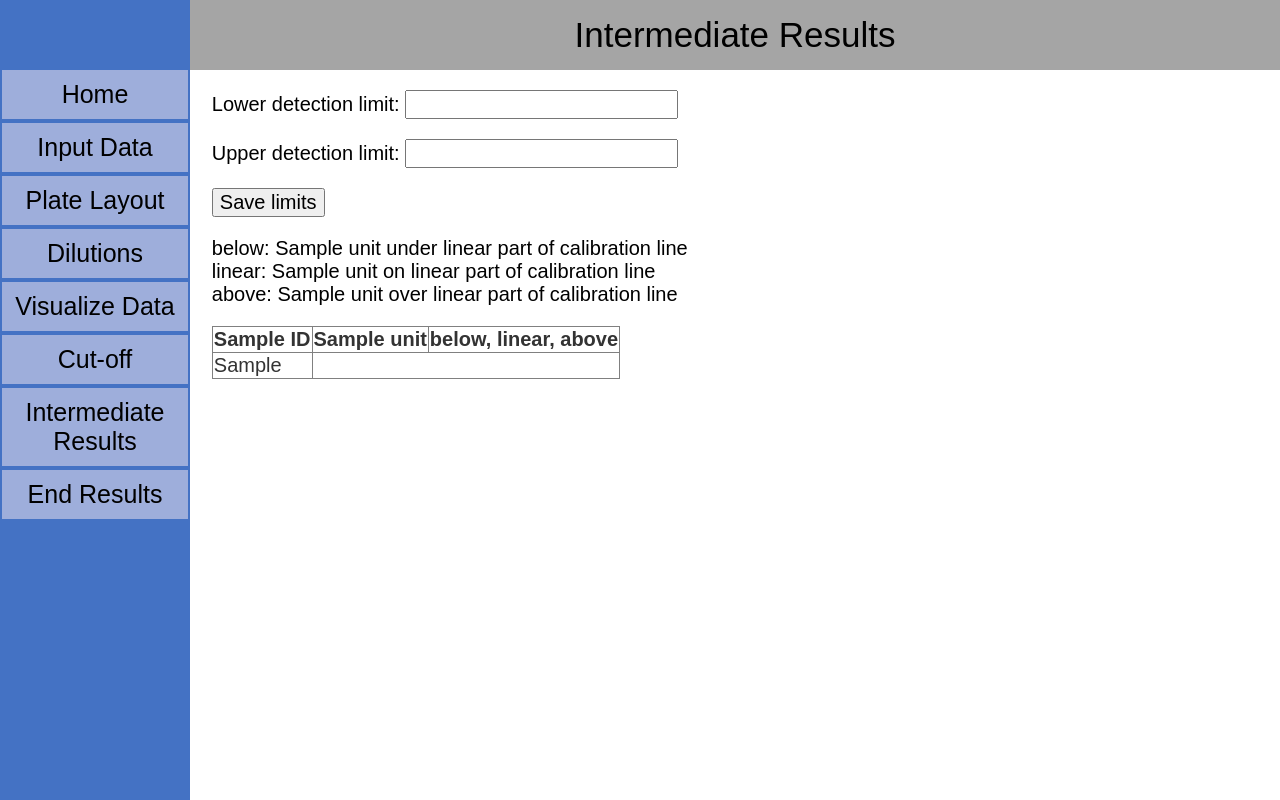
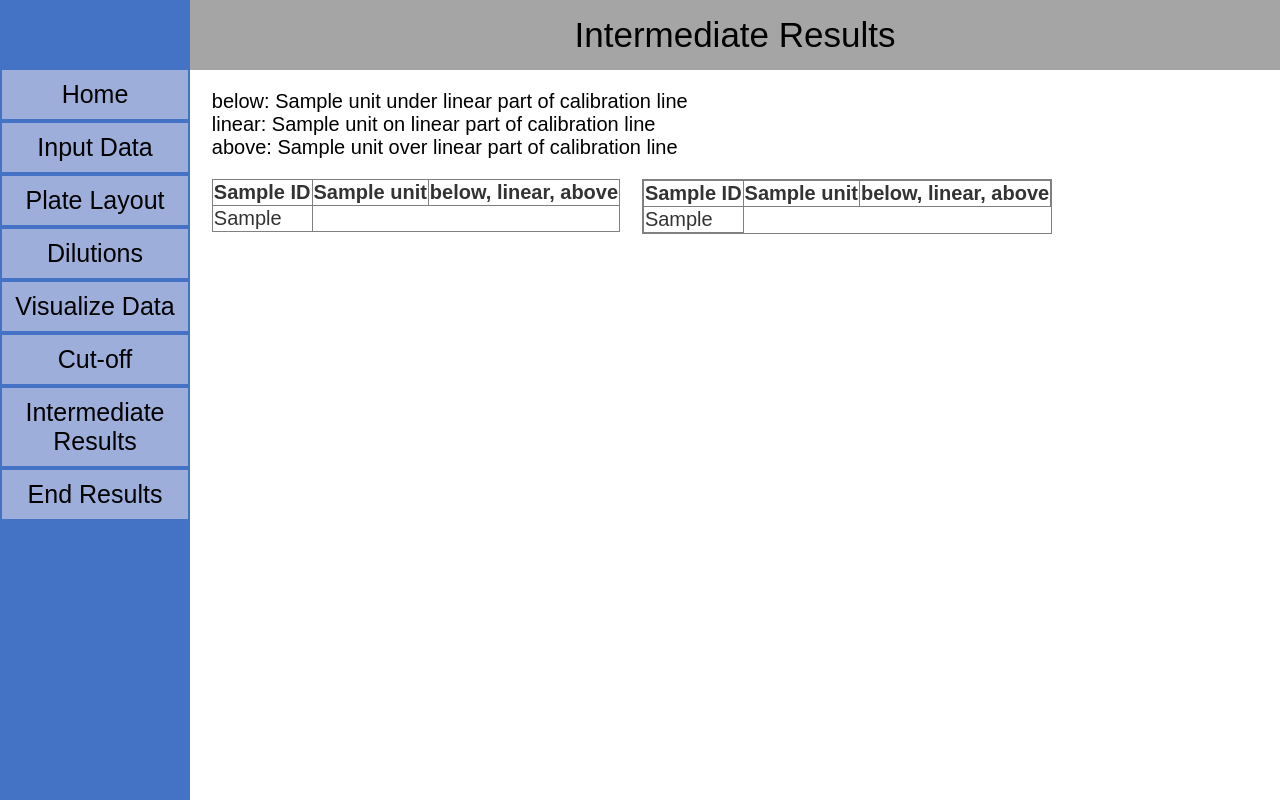
Before and after one commit to SheepInMeadow/ELISA-APP, a Django app: template ELISA_app/ELISA_core/templates/Intermediate_result.html in a window 1280 px wide. Run offline with Django 3.2, Linux system fonts and the light colour scheme; the template is opened without the code that fills it: most values are stand-ins (such as "Sample title", 1, 10 or a date in 2020).

Commit message:
added that now intermediate result show two table 1 with a limit of 40

```diff
--- a/ELISA_app/ELISA_core/static/css/Intermediate_result.css
+++ b/ELISA_app/ELISA_core/static/css/Intermediate_result.css
@@ -19,3 +19,11 @@ table {
 td, th {
     border: 1px solid grey;
 }
+
+.right_table {
+    margin-left: 50%;
+    margin-top: 20%;
+    font-size: 15pt;
+    font-family: "Arial", serif;
+
+}
--- a/ELISA_app/ELISA_core/templates/Intermediate_result.html
+++ b/ELISA_app/ELISA_core/templates/Intermediate_result.html
@@ -6,16 +6,35 @@
 {% block content %}
     <form method="POST">
         {% csrf_token %}
+        {% if check == 'go_low' %}
         <p class="spacing">Lower detection limit: <input type="number" name="lower" class="input_limit"></p>
+        <input class="spacing" type="submit" value="Save limits" name="limit_submit_l">
+        {% endif %}
+        {% if check == 'go_up' %}
         <p class="spacing">Upper detection limit: <input type="number" name="upper" class="input_limit"></p>
-        <input class="spacing" type="submit" value="Save limits" name="limit_submit">
+        <input class="spacing" type="submit" value="Save limits" name="limit_submit_u">
+        {% endif %}
     </form>
     <p class="spacing">
         below: {{unit}} under linear part of calibration line<br>
         linear: {{unit}} on linear part of calibration line<br>
         above: {{unit}} over linear part of calibration line<br>
     </p>
-    <table class="spacing">
+    <table style="float: left;" class="spacing">
+        <thead>
+            <th>Sample ID</th>
+            <th>{{unit}}</th>
+            <th>below, linear, above</th>
+        </thead>
+        {% for values in limit_list %}
+        <tr>
+            {% for element in values %}
+            <td>{{element}}</td>
+            {% endfor %}
+        </tr>
+        {% endfor %}
+    </table>
+    <table style="display: inline-block;" class="spacing">
         <thead>
             <th>Sample ID</th>
             <th>{{unit}}</th>
```
Also changed, not shown: ELISA_app/ELISA_core/views.py (+20 -1 lines).
